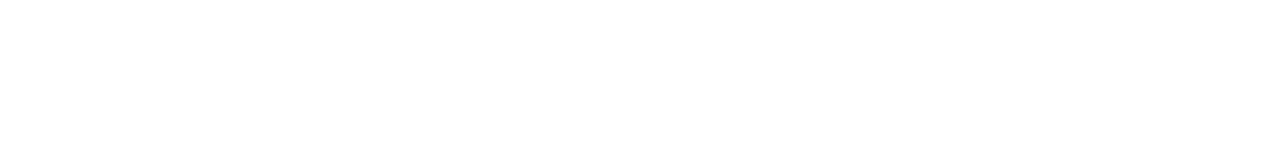
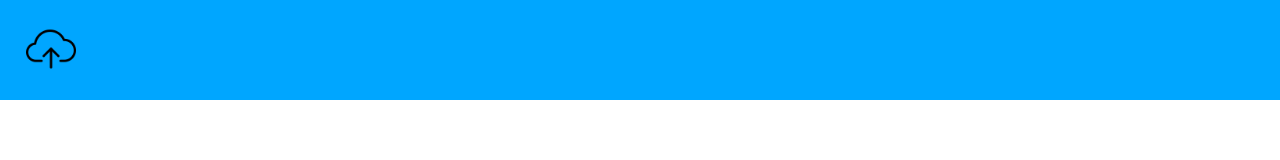
Before and after one commit to yousef-tbg/cloud-storage, a plain HTML site: page index.html in a window 1280 px wide. Drawn offline with Linux system fonts and the light colour scheme.

Commit message:
Adding website icon and Upload button

```diff
--- a/index.html
+++ b/index.html
@@ -3,11 +3,16 @@
   <head>
     <meta charset="UTF-8">
     <meta name="viewport" content="width=device-width, initial-scale=1.0">
+    <link rel="icon" type="image/png" href="images/Cloud-icon.svg">
     <title>The Cloud</title>
     <link rel="stylesheet" href="styles/main_page.css">
   </head>
 
   <body>
-
+    <div class="upper-bar">
+      <button class="upload-button">
+        <img src="icons/4209802.png" class="upload-icon">
+      </button>
+    </div>
   </body>
 </html>
--- a/styles/main_page.css
+++ b/styles/main_page.css
@@ -0,0 +1,24 @@
+body {
+  font-family: Arial;
+  margin: 0;
+  padding: 0;
+}
+
+.upper-bar {
+  background-color: rgb(0, 166, 255);
+  height: 100px;
+  display: flex;
+  align-items: center;
+}
+
+.upload-button {
+  background: none;
+  border: none;
+  cursor: pointer;
+}
+
+.upload-icon {
+  width: 50px;
+  height: 50px;
+  margin-left: 20px;
+}
```
Also changed, not shown: icons/4209802.png (added), images/Cloud-icon.svg (added).
